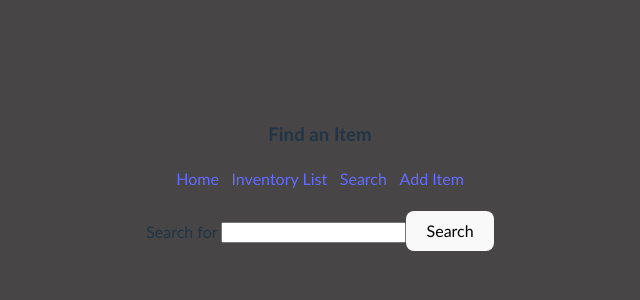
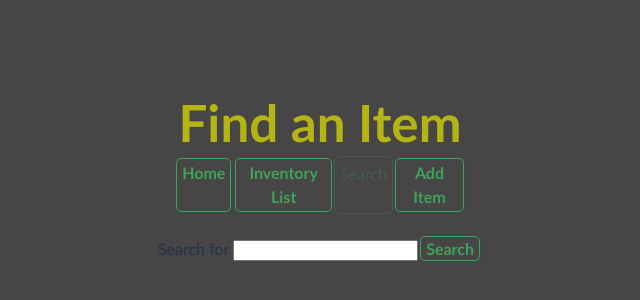
Before and after one commit to elagan6461/inventory_management_repo, a React (Vite) app in the folder client/: page /searchInventory in a window 1280 px wide. Shown: the part 224-524 px from the top of the page, without its empty margins (320-960 px from the left). Built offline with nearby package versions, Linux system fonts and the light colour scheme; no server answers.

Commit message:
adds some styling

```diff
--- a/client/components/searchInventory.jsx
+++ b/client/components/searchInventory.jsx
@@ -30,19 +30,19 @@ const SearchInventory = (props) => {
 
     return (
         <>
-        <h3>Find an Item</h3>
+        <h1>Find an Item</h1>
         <nav>
-            <Link to='/home'>Home</Link>
-            <Link to='/inventoryList'>Inventory List</Link>
+            <Link to='/home' className='look_like_a_button'>Home</Link>
+            <Link to='/inventoryList' className='look_like_a_button'>Inventory List</Link>
             {/* <!--disabled link needs CSS to be visually obvious that it is disabled -- **FIX BEFORE SUBMIT** --> */}
-            <Link to='/searchInventory' disabled>Search</Link>
-            <Link to='/addItem'>Add Item</Link>
+            <Link to='/searchInventory' disabled className='disabled_button'>Search</Link>
+            <Link to='/addItem' className='look_like_a_button'>Add Item</Link>
         </nav>
 
         <form onSubmit={searchForItem}>
             <label htmlFor="title">Search for </label>
             <input type="text" name="title" value={title} onChange={e=>setTitle(e.target.value)}/>
-            <button>Search</button>
+            <button className='look_like_a_button'>Search</button>
         </form>
 
         <div>
```
